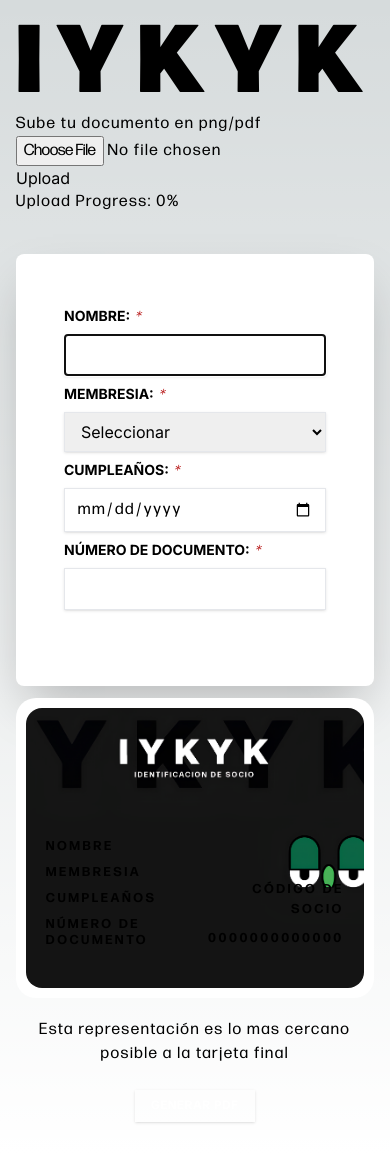
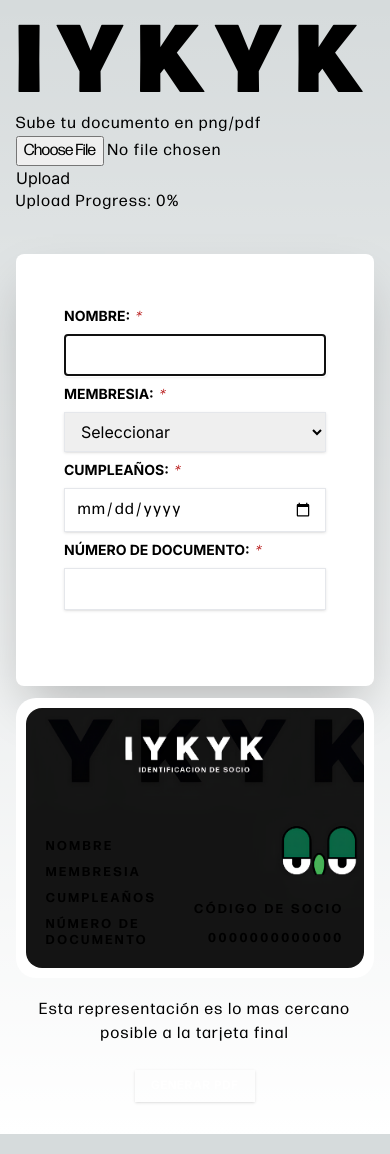
Before and after one commit to polilla2802/nextjs-iykyk, a Next.js app: page / in a window 390 px wide. Built offline with nearby package versions, Linux system fonts and the light colour scheme; no server answers.

Commit message:
membership mobile font and whitespace

```diff
--- a/src/app/components/ContentForm.js
+++ b/src/app/components/ContentForm.js
@@ -208,7 +208,7 @@ export default function ContentForm() {
 						>
 							<tbody height="100%">
 								<tr height="100%">
-									<td width="60%" className="align-bottom pb-10 lg:pb-5 pl-5 md:pl-10">
+									<td width="60%" className="align-bottom pb-5 pl-5 md:pl-10">
 										<div>
 											<p className="py-0 my-0 leading-4 text-left capitalize">
 												{formData.NAME !== "" ? formData.NAME : "NOMBRE"}
@@ -224,9 +224,9 @@ export default function ContentForm() {
 											</p>
 										</div>
 									</td>
-									<td width="40%" className={`${styles.socio} align-bottom pb-10 lg:pb-5 pr-5 md:pr-10`}>
+									<td width="40%" className={`${styles.socio} align-bottom pb-5 pr-5 md:pr-10`}>
 										<div>
-											<p className="py-0 text-left capitalize">
+											<p className="py-0 text-left capitalize whitespace-nowrap">
 												CÓDIGO DE SOCIO
 											</p>
 											<p className="py-0 text-left capitalize">
--- a/src/app/components/ContentForm.module.css
+++ b/src/app/components/ContentForm.module.css
@@ -61,7 +61,7 @@
 	}
 
 	.membership table{
-		height: 280px;
+		height: 260px;
 	}
 
 	.membership p{
```
